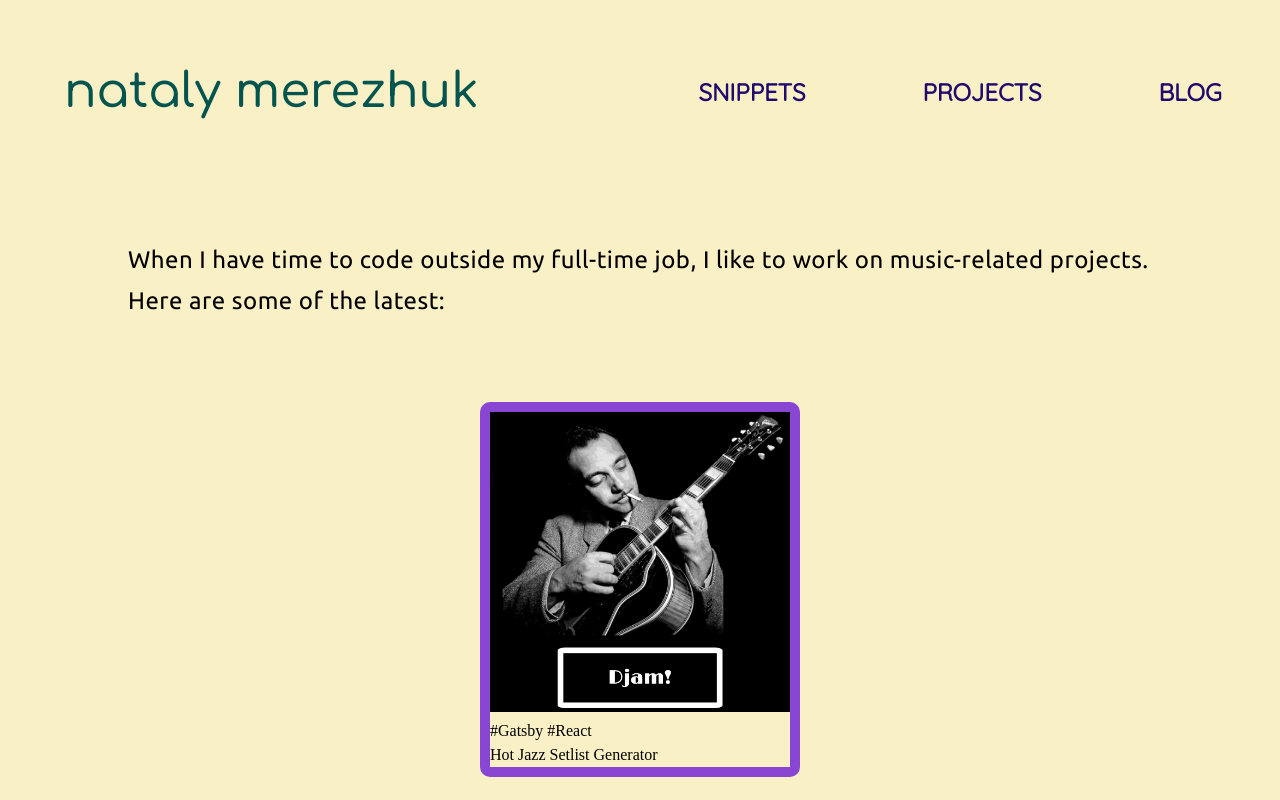
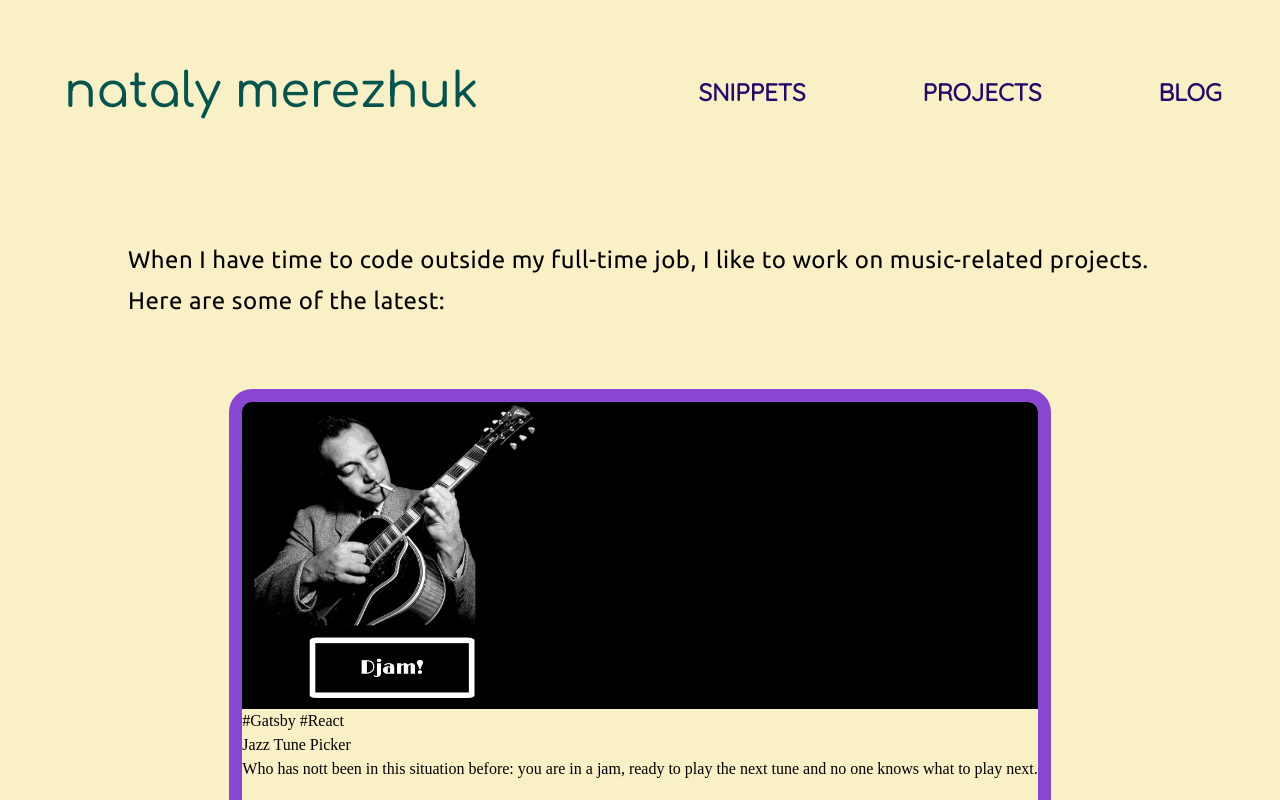
Before and after one commit to natalyjazzviolin/portfolio, a Next.js app: page /projects in a window 1280 px wide. Shown: the top 800 px of the page. Built offline with nearby package versions, Linux system fonts and the light colour scheme.

Commit message:
Project image background color, project card border and height.

```diff
--- a/components/project.js
+++ b/components/project.js
@@ -19,7 +19,10 @@ export default function Project() {
           #Gatsby #React
         </div>
         <div className="project__description-title">
-          Hot Jazz Setlist Generator
+          Jazz Tune Picker
+        </div>
+        <div className="project__description-full">
+          Who has nott been in this situation before: you are in a jam, ready to play the next tune and no one knows what to play next.
         </div>
       </div>
     </div>
--- a/styles/Projects.module.scss
+++ b/styles/Projects.module.scss
@@ -17,8 +17,20 @@
 }
 
 .project {
-    // background: tomato;
+    display: grid;
+    justify-items: center;
     border-radius: 10px;
     overflow: hidden;
-    border: rgb(136, 70, 211) 10px solid;
+    // border: rgb(136, 70, 211) 10px solid;
+    box-shadow: 0 0 0 13px rgb(136, 70, 211);
+    border-radius: 10px;
+
+    &__image {
+        background-color: black;
+        width: 100%;
+    }
+
+    &__description {
+        height: 300px;
+    }
 }
```
